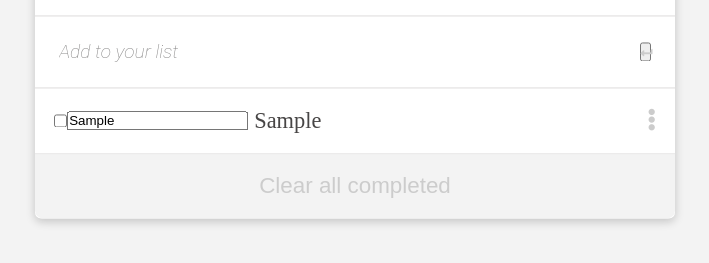
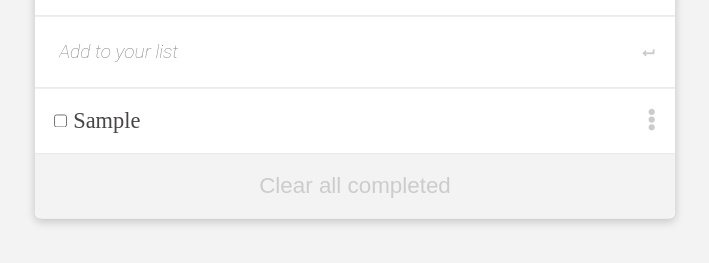
Before and after one commit to BenMukebo/To_Do_List, a website built with webpack: page src/index.html in a window 1280 px wide. Both pictures are taken after typing "Sample" into the empty fields and a click on the button 930 px from the left and 400 px from the top of the page. Shown: the part 315-578 px from the top of the page, without its empty margins (285-994 px from the left). Built offline with nearby package versions, Linux system fonts and the light colour scheme.

Commit message:
Add some style related to the editing task description

```diff
--- a/src/index.js
+++ b/src/index.js
@@ -99,7 +99,7 @@ const getTask = (task) => {
 };
 
 let getTasks;
-
+console.log('heiaaoiuhewiuhgoiugfhesgoahgewiuoh');
 (function setTaks() {
   if (!storage.getItem()) {
     storage.setItem(tasks);
@@ -146,5 +146,3 @@ form.addEventListener('submit', (e) => {
   getTask(newTask);
   enterTask.value = '';
 });
-
-// Function for Clear all completed a new task
--- a/src/style.css
+++ b/src/style.css
@@ -30,6 +30,13 @@ body {
 i {
   cursor: pointer;
   color: var(--secondary);
+}
+
+button,
+input.editInput {
+  border: none;
+  outline: none;
+  background-color: transparent;
 }
 
 section {
@@ -80,6 +87,9 @@ form input::-webkit-input-placeholder {
   font-style: italic;
   font-weight: 100;
   color: rgb(131, 130, 130);
+  background-color: transparent;
+  width: 90%;
+  min-width: 200px;
 }
 
 .task-list {
@@ -90,15 +100,21 @@ form input::-webkit-input-placeholder {
   width: 100%;
   list-style: none;
   border-bottom: 1px solid var(--border);
-  padding: 1.2rem 1.2rem;
+  padding: 0.2rem 1.2rem;
 }
 
 .task-list li.active {
   background-color: #faf3db;
 }
 
-.task-list li label {
+input.editInput {
+  display: none;
+}
+
+.task-list li label,
+input.editInput {
   margin-left: 6px;
+  padding: 1rem 0;
   font-size: inherit;
   color: var(--primary);
   cursor: pointer;
@@ -119,8 +135,6 @@ form input::-webkit-input-placeholder {
   width: 100%;
   font-size: inherit;
   padding: 1.2rem;
-  border: none;
-  outline: none;
   color: var(--secondary);
   background-color: var(--background);
   border-bottom-left-radius: 8px;
```
